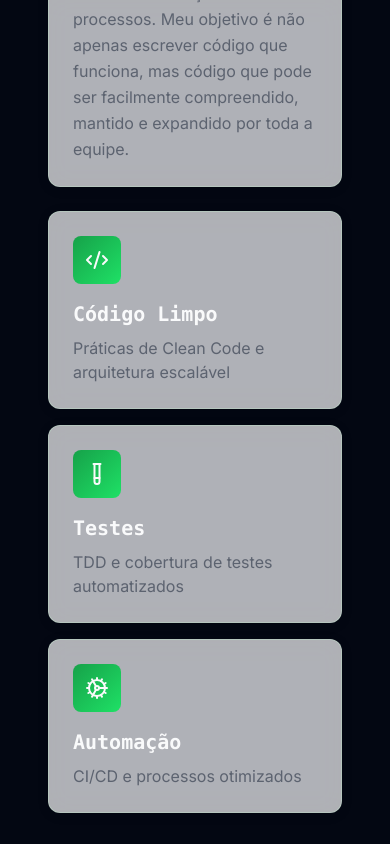
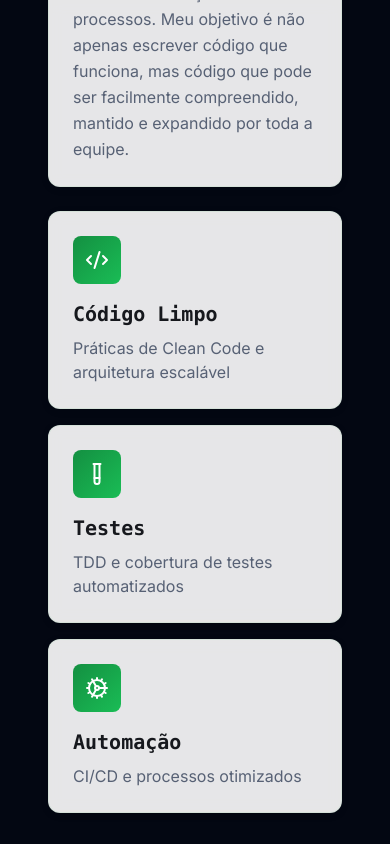
Before and after one commit to alanborgesdev/portfolio, a React (Vite) app: page / in a window 390 px wide. Shown: the part 1347-2191 px from the top of the page. Built offline with nearby package versions, Linux system fonts and the light colour scheme; the HTML template or start-up script is replaced by a standard one.

Commit message:
Ajuste das cores das fontes botoes seção de projetos

```diff
--- a/src/App.css
+++ b/src/App.css
@@ -14,7 +14,7 @@
 }
 
 .logo:hover {
-  filter: drop-shadow(0 0 2em hsl(var(--primary-glow) / 0.7));
+  filter: drop-shadow(0 0 2em hsl(var(--primary) / 0.7));
 }
 
 .logo.react:hover {
--- a/src/components/About.tsx
+++ b/src/components/About.tsx
@@ -33,7 +33,7 @@ const About = () => {
             <span className="text-accent">{'>'}</span> Sobre Mim
           </h2>
 
-          <div className="glass-card shadow-card rounded-xl md:rounded-2xl p-6 sm:p-8 mb-6 md:mb-8 border-primary/20">
+          <div className="glass-card shadow-card rounded-xl md:rounded-2xl p-6 sm:p-8 mb-6 md:mb-8 border border-primary/20">
             <p className="text-base sm:text-lg text-muted-foreground leading-relaxed mb-4 md:mb-6">
               Sou um desenvolvedor full stack apaixonado por criar soluções tecnológicas que fazem a diferença.
               Minha jornada no desenvolvimento web começou com curiosidade e evoluiu para uma dedicação profunda
@@ -54,12 +54,15 @@ const About = () => {
                 whileInView={{ opacity: 1, y: 0 }}
                 viewport={{ once: true }}
                 transition={{ duration: 0.5, delay: index * 0.1 }}
-                className="glass-card shadow-card rounded-xl p-6 hover:shadow-glow hover:border-primary/40 transition-all duration-300 group border-primary/20"
+                className="glass-card shadow-card rounded-xl p-6 hover:shadow-glow hover:border-primary/40 transition-all duration-300 group border border-primary/20"
               >
-                <div className="w-12 h-12 rounded-lg gradient-primary flex items-center justify-center mb-4 group-hover:shadow-glow transition-all">
+                <div className="w-12 h-12 rounded-lg gradient-primary flex items-center justify-center mb-4 group-hover:shadow-glow transition-all text-primary-foreground">
                   {item.icon}
                 </div>
-                <h3 className="text-xl font-semibold mb-2 font-mono">{item.title}</h3>
+                {/* CORRIGIDO: Adicionado text-foreground para garantir contraste */}
+                <h3 className="text-xl font-semibold mb-2 font-mono text-foreground">
+                  {item.title}
+                </h3>
                 <p className="text-muted-foreground">{item.description}</p>
               </motion.div>
             ))}
--- a/src/components/Hero.tsx
+++ b/src/components/Hero.tsx
@@ -57,7 +57,7 @@ const Hero = memo(() => {
             <div className='flex flex-col sm:flex-row gap-3 sm:gap-4 justify-center md:justify-start'>
               <Button
                 size='lg'
-                className='gradient-primary hover:shadow-glow-strong transition-all duration-300 font-mono w-full sm:w-auto'
+                className='gradient-primary hover:shadow-glow-strong transition-all duration-300 font-mono w-full sm:w-auto text-primary-foreground'
                 onClick={scrollToProjects}
               >
                 Ver Projetos
--- a/src/index.css
+++ b/src/index.css
@@ -3,58 +3,18 @@
 @tailwind utilities;
 
 /* ============================================
-   DEVTERMINAL PRO - Design System
-   Tema inspirado em terminais modernos
+   DEVTERMINAL PRO - Design System v2.1
+   Tema Dark (padrão) + Light (derivado)
+   CORRIGIDO: Regras Dark/Light Mode
    ============================================ */
 
 @layer base {
   :root {
-    /* === Light Mode === */
+    /* === DARK MODE (Padrão) === */
 
     /* Background & Surfaces */
-    --background: 0 0% 100%;           /* #ffffff - Fundo branco puro */
-    --foreground: 220 13% 9%;          /* #14151a - Texto escuro */
-
-    --card: 0 0% 98%;                  /* #fafafa - Cards sutis */
-    --card-foreground: 220 13% 9%;
-
-    --popover: 0 0% 100%;
-    --popover-foreground: 220 13% 9%;
-
-    /* Primary Colors - Verde Terminal */
-    --primary: 142 76% 36%;            /* #16a34a - Verde terminal */
-    --primary-foreground: 0 0% 100%;   /* #ffffff - Texto em botões */
-    --primary-glow: 142 76% 50%;       /* #22c55e - Brilho verde */
-
-    /* Secondary Colors */
-    --secondary: 220 10% 95%;          /* #f1f2f4 - Cinza claro */
-    --secondary-foreground: 220 13% 15%;
-
-    /* Muted & Accents */
-    --muted: 220 10% 92%;              /* #eaeaeb */
-    --muted-foreground: 220 10% 40%;
-
-    --accent: 45 93% 47%;              /* #facc15 - Amarelo warning */
-    --accent-foreground: 220 13% 9%;
-
-    /* Destructive */
-    --destructive: 0 72% 50%;          /* #dc2626 */
-    --destructive-foreground: 0 0% 100%;
-
-    /* Borders & Inputs */
-    --border: 142 30% 80%;             /* #b8d4c1 - Verde suave */
-    --input: 142 20% 88%;
-    --ring: 142 76% 36%;               /* Mesmo do primary */
-
-    --radius: 0.5rem;
-  }
-
-  .dark {
-    /* === Dark Mode === */
-
-    /* Background & Surfaces */
-    --background: 220 13% 9%;          /* #14151a - Preto azulado */
-    --foreground: 142 20% 88%;         /* #d1e8d8 - Verde claro */
+    --background: 220 13% 9%;          /* #14151a */
+    --foreground: 142 20% 88%;         /* #d1e8d8 */
 
     --card: 220 13% 12%;               /* #1a1d24 */
     --card-foreground: 142 20% 88%;
@@ -62,10 +22,9 @@
     --popover: 220 13% 12%;
     --popover-foreground: 142 20% 88%;
 
-    /* Primary Colors */
-    --primary: 142 76% 50%;            /* #22c55e - Verde mais claro no escuro */
-    --primary-foreground: 220 13% 9%;  /* #14151a - Texto escuro em botões */
-    --primary-glow: 142 76% 60%;       /* #4ade80 */
+    /* Primary Colors - Verde Terminal */
+    --primary: 142 76% 50%;            /* #22c55e */
+    --primary-foreground: 220 13% 9%;
 
     /* Secondary Colors */
     --secondary: 220 10% 20%;          /* #2a2d35 */
@@ -73,9 +32,9 @@
 
     /* Muted & Accents */
     --muted: 220 10% 18%;              /* #26282e */
-    --muted-foreground: 215 25% 70%;
+    --muted-foreground: 220 20% 70%;   /* Hue unificado: 220 */
 
-    --accent: 45 93% 55%;              /* #fde047 - Amarelo mais claro */
+    --accent: 45 93% 55%;              /* #fde047 */
     --accent-foreground: 220 13% 9%;
 
     /* Destructive */
@@ -83,9 +42,73 @@
     --destructive-foreground: 0 0% 100%;
 
     /* Borders & Inputs */
-    --border: 142 30% 25%;             /* #2d5037 - Verde escuro */
+    --border: 142 30% 25%;             /* #2d5037 */
     --input: 142 25% 22%;
     --ring: 142 76% 50%;
+
+    --radius: 0.5rem;
+
+    /* Shadows (Dark Mode - usa glows) */
+    --shadow-sm: 0 1px 2px rgba(0, 0, 0, 0.3);
+    --shadow-card: 0 2px 12px rgba(0, 0, 0, 0.3);
+    --shadow-elevated: 0 8px 24px rgba(0, 0, 0, 0.4);
+
+    /* Glow específico para dark mode */
+    --glow-primary: 0 0 20px hsl(142 76% 50% / 0.4);
+    --glow-primary-strong: 0 0 30px hsl(142 76% 50% / 0.6);
+
+    /* Terminal scan effect - apenas dark */
+    --terminal-scan-opacity: 1;
+  }
+
+  .light {
+    /* === LIGHT MODE (Derivado conforme 4 regras) === */
+
+    /* Background & Surfaces - REGRA 1: Inversão de Luminância */
+    --background: 0 0% 98%;            /* #fafafa */
+    --foreground: 220 15% 10%;         /* #161a1f - MAIS ESCURO para contraste */
+
+    --card: 0 0% 100%;                 /* #ffffff */
+    --card-foreground: 220 15% 10%;    /* Mesmo valor do foreground */
+
+    --popover: 0 0% 100%;
+    --popover-foreground: 220 13% 12%;
+
+    /* Primary Colors - REGRA 2: Mesmo Hue, Lightness ajustada */
+    --primary: 142 76% 38%;            /* #1a9f4a - mais escuro p/ contraste */
+    --primary-foreground: 0 0% 100%;   /* Texto branco em botões */
+
+    /* Secondary Colors */
+    --secondary: 142 15% 95%;          /* #f0f7f2 - verde muito sutil */
+    --secondary-foreground: 220 13% 18%;
+
+    /* Muted & Accents - CORRIGIDO: Hue consistente (220) */
+    --muted: 142 10% 92%;              /* #e8f0ea */
+    --muted-foreground: 220 15% 40%;   /* #545d6b - contraste WCAG AA, hue 220 */
+
+    --accent: 45 93% 42%;              /* #c99a00 - amarelo mais escuro */
+    --accent-foreground: 0 0% 100%;
+
+    /* Destructive */
+    --destructive: 0 72% 45%;
+    --destructive-foreground: 0 0% 100%;
+
+    /* Borders & Inputs */
+    --border: 142 25% 82%;             /* #c5dcc9 */
+    --input: 142 20% 90%;              /* #e2ede4 */
+    --ring: 142 76% 38%;
+
+    /* REGRA 3: Sombras escuras para hierarquia (NÃO glows) */
+    --shadow-sm: 0 1px 2px rgba(0, 0, 0, 0.05);
+    --shadow-card: 0 2px 8px rgba(0, 0, 0, 0.08), 0 1px 2px rgba(0, 0, 0, 0.04);
+    --shadow-elevated: 0 4px 16px rgba(0, 0, 0, 0.1), 0 2px 4px rgba(0, 0, 0, 0.05);
+
+    /* CORRIGIDO: Sem glow no light mode - usar sombras */
+    --glow-primary: var(--shadow-elevated);
+    --glow-primary-strong: 0 8px 30px rgba(26, 159, 74, 0.15), var(--shadow-elevated);
+
+    /* CORRIGIDO: Desativar efeito de scan no light mode */
+    --terminal-scan-opacity: 0;
   }
 }
 
@@ -102,7 +125,7 @@
     scroll-behavior: smooth;
   }
 
-  /* Estilo para scroll bar (opcional) */
+  /* Scrollbar - adapta ao tema */
   ::-webkit-scrollbar {
     width: 10px;
   }
@@ -126,6 +149,10 @@
     background: linear-gradient(135deg, hsl(142 76% 36%), hsl(142 76% 50%));
   }
 
+  .light .gradient-primary {
+    background: linear-gradient(135deg, hsl(142 76% 32%), hsl(142 76% 42%));
+  }
+
   .gradient-accent {
     background: linear-gradient(135deg, hsl(142 76% 36%), hsl(45 93% 47%));
   }
@@ -134,29 +161,31 @@
     background: linear-gradient(145deg, hsl(var(--card)) 0%, hsl(var(--card) / 0.95) 100%);
   }
 
-  /* === Sombras e Glows === */
+  /* === Sombras Adaptativas (usando variáveis) === */
   .shadow-glow {
-    box-shadow: 0 0 20px hsl(142 76% 50% / 0.4);
+    box-shadow: var(--glow-primary);
   }
 
   .shadow-glow-strong {
-    box-shadow: 0 0 30px hsl(142 76% 50% / 0.6);
+    box-shadow: var(--glow-primary-strong);
   }
 
   .shadow-card {
-    box-shadow: 0 2px 12px hsl(0 0% 0% / 0.1);
+    box-shadow: var(--shadow-card);
   }
 
-  .dark .shadow-card {
-    box-shadow: 0 2px 12px hsl(0 0% 0% / 0.3);
-  }
-
-  /* === Glass Card Terminal === */
+  /* === Glass Card === */
   .glass-card {
     background-color: hsl(var(--card) / 0.7);
     backdrop-filter: blur(12px) saturate(180%);
     -webkit-backdrop-filter: blur(12px) saturate(180%);
     border: 1px solid hsl(var(--border) / 0.5);
+  }
+
+  .light .glass-card {
+    background-color: hsl(var(--card) / 0.9);
+    backdrop-filter: blur(8px) saturate(120%);
+    box-shadow: var(--shadow-card);
   }
 
   /* === Terminal Effects === */
@@ -174,15 +203,17 @@
     height: 1px;
     background: linear-gradient(90deg,
       transparent,
-      hsl(var(--primary-glow)),
+      hsl(var(--primary)),
       transparent
     );
     animation: scan 2s linear infinite;
+    /* CORRIGIDO: Usa variável para controlar visibilidade */
+    opacity: var(--terminal-scan-opacity);
   }
 
   @keyframes scan {
     0%, 100% { opacity: 0; }
-    50% { opacity: 1; }
+    50% { opacity: var(--terminal-scan-opacity); }
   }
 
   /* === Typing Cursor === */
@@ -196,4 +227,14 @@
     0%, 50% { opacity: 1; }
     51%, 100% { opacity: 0; }
   }
+
+  /* === Hover States - Adaptativo === */
+  /* Garante que hovers com glow funcionem corretamente em ambos os temas */
+  .hover\:shadow-glow:hover {
+    box-shadow: var(--glow-primary);
+  }
+
+  .hover\:shadow-glow-strong:hover {
+    box-shadow: var(--glow-primary-strong);
+  }
 }
```
Also changed, not shown: src/components/Contact.tsx (+6 -6 lines), src/components/Projects.tsx (+5 -3 lines).
